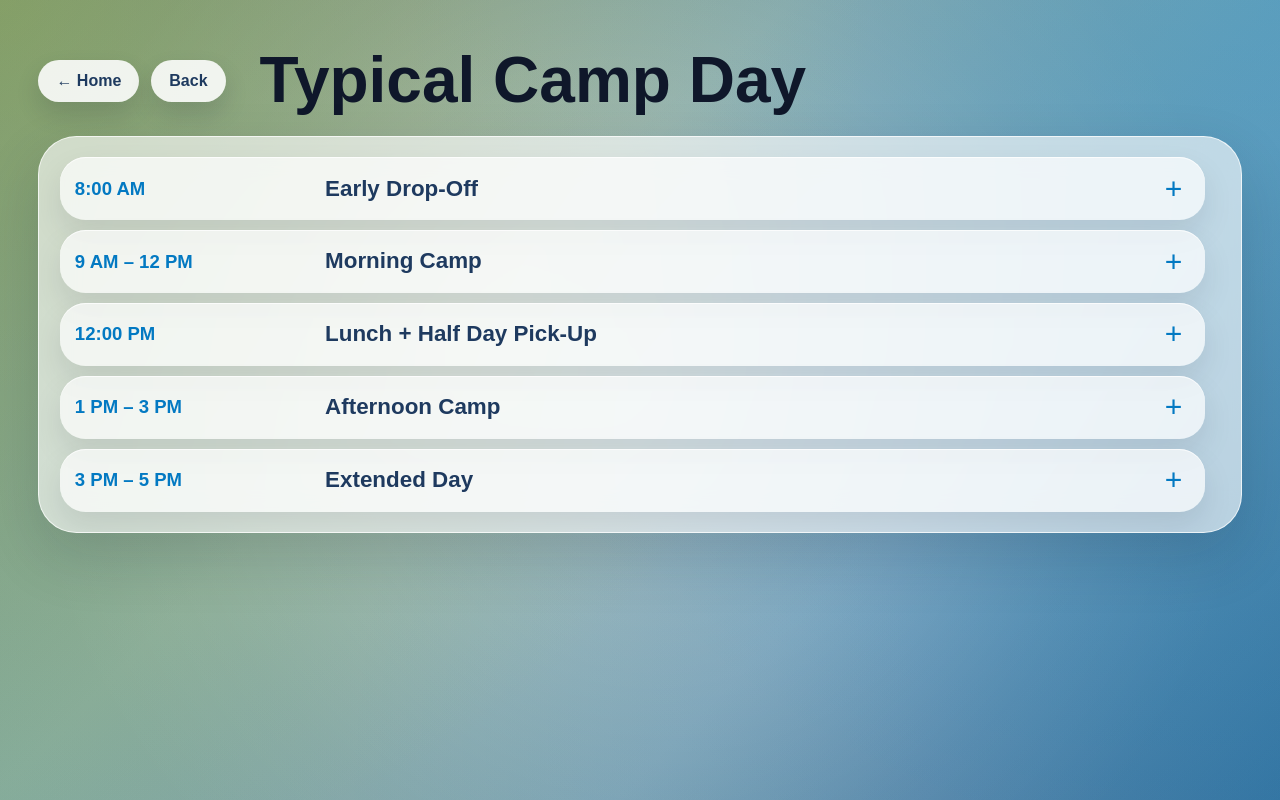
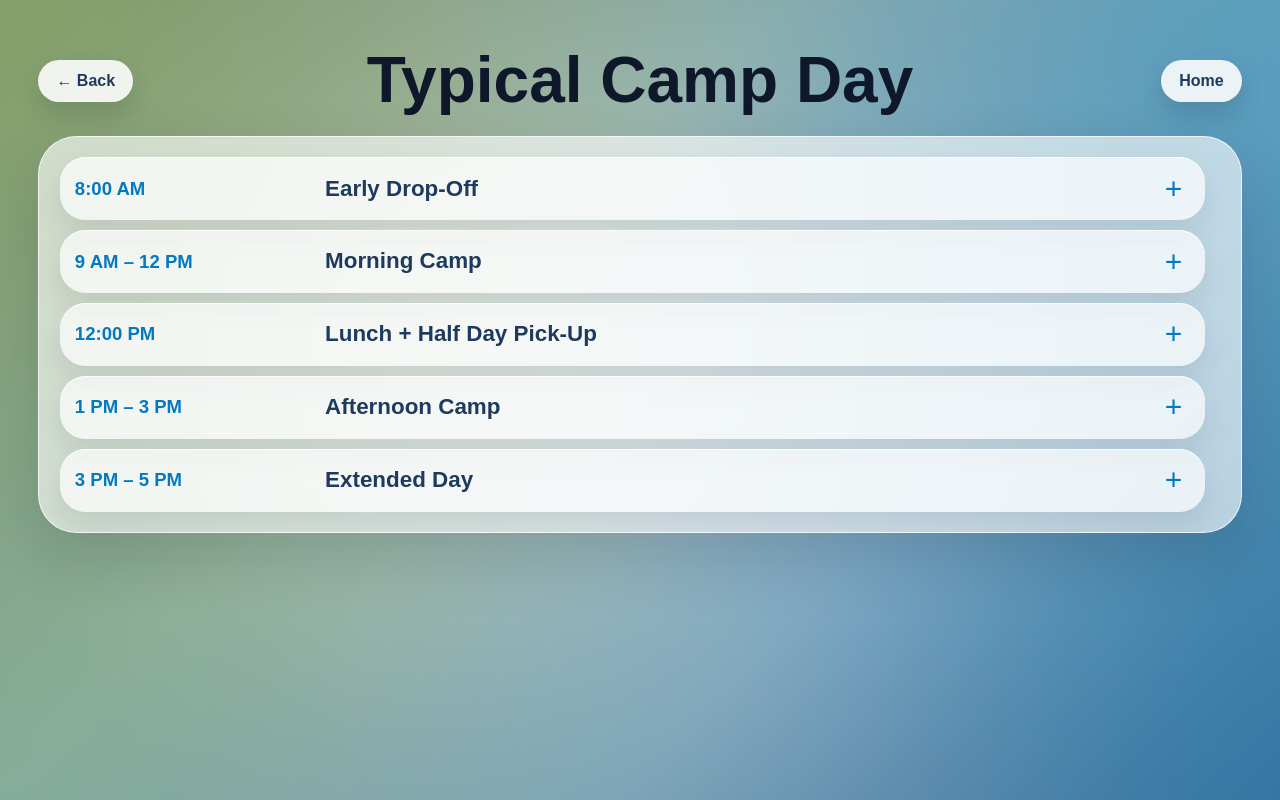
Before and after one commit to Energy-Fitness-Gym/energy-kiosk, a React (Vite) app: page /typicalday in a window 1280 px wide. Built offline with nearby package versions, Linux system fonts and the light colour scheme.

Commit message:
Updated Home and Back buttons.

```diff
--- a/src/data/campFaqs.jsx
+++ b/src/data/campFaqs.jsx
@@ -88,7 +88,7 @@ const campFaqs = [
   {
     question: "How are campers grouped and coached?",
     answer:
-      "Campers are grouped primarily by age and then by skill level. If we are not yet familiar with your child’s gymnastics experience at the time of registration, we’ll assess and place them appropriately during their first day of camp.",
+      "Campers are grouped primarily by age and then by skill level to help create a fun, safe, and encouraging environment for everyone. If we are not yet familiar with your child’s gymnastics experience at the time of registration, our coaches will observe and appropriately place them during their first day of camp. We use our progressive gymnastics syllabus to help track development, build confidence, and ensure campers are learning through fun, safe, and appropriate progressions.",
   },
   {
     question: "Do campers go outside every day? What happens if it rains?",
--- a/src/pages/FAQ.css
+++ b/src/pages/FAQ.css
@@ -38,14 +38,10 @@
 
 .faqHeader {
   flex: 0 0 var(--faq-header-space);
-  display: flex;
+  display: grid;
+  grid-template-columns: minmax(120px, 1fr) auto minmax(120px, 1fr);
   align-items: center;
   gap: clamp(18px, 3dvw, 34px);
-}
-
-.faqNav {
-  display: flex;
-  gap: 12px;
 }
 
 .faqButton {
@@ -59,10 +55,19 @@
   box-shadow: 0 12px 24px rgba(15, 23, 42, 0.14);
 }
 
+.faqBackButton {
+  justify-self: start;
+}
+
+.faqHomeButton {
+  justify-self: end;
+}
+
 .faqHeader h1 {
   font-size: clamp(2.4rem, 5dvw, 5rem);
   line-height: 0.95;
   color: #0f172a;
+  text-align: center;
 }
 
 .faqPanel {
--- a/src/pages/FAQ.jsx
+++ b/src/pages/FAQ.jsx
@@ -1,11 +1,12 @@
 import { useRef, useState } from "react";
-import { Link } from "react-router-dom";
+import { Link, useNavigate } from "react-router-dom";
 import campFaqs from "../data/campFaqs.jsx";
 import "./FAQ.css";
 
 function FAQ() {
   const [openIndex, setOpenIndex] = useState(null);
   const itemRefs = useRef([]);
+  const navigate = useNavigate();
 
   const handleToggle = (index) => {
     const nextIndex = openIndex === index ? null : index;
@@ -24,16 +25,15 @@ function FAQ() {
   return (
     <main className="faqPage">
       <header className="faqHeader">
-        <div className="faqNav">
-          <Link to="/" className="faqButton">
-            ← Home
-          </Link>
-          <Link to="/summercamp" className="faqButton">
-            Back
-          </Link>
-        </div>
+        <button className="faqButton faqBackButton" type="button" onClick={() => navigate(-1)}>
+          ← Back
+        </button>
 
         <h1>Summer Camp FAQs</h1>
+
+        <Link to="/" className="faqButton faqHomeButton">
+          Home
+        </Link>
       </header>
 
       <section
--- a/src/pages/SummerCamp.css
+++ b/src/pages/SummerCamp.css
@@ -38,7 +38,8 @@
 
 .campHeader {
   flex: 0 0 var(--camp-header-space);
-  display: flex;
+  display: grid;
+  grid-template-columns: minmax(120px, 1fr) auto minmax(120px, 1fr);
   align-items: center;
   gap: clamp(16px, 2dvw, 24px);
   margin-bottom: 0;
@@ -55,9 +56,18 @@
   box-shadow: 0 12px 24px rgba(0, 0, 0, 0.14);
 }
 
+.campBackButton {
+  justify-self: start;
+}
+
+.campHomeButton {
+  justify-self: end;
+}
+
 .campHeader h1 {
-  font-size: clamp(2rem, 4dvw, 4rem);
+  font-size: clamp(1.8rem, 3.4dvw, 3.45rem);
   line-height: 1;
+  text-align: center;
 }
 
 .campLayout {
--- a/src/pages/SummerCamp.jsx
+++ b/src/pages/SummerCamp.jsx
@@ -1,17 +1,25 @@
-import { Link } from "react-router-dom";
+import { Link, useNavigate } from "react-router-dom";
 import "./SummerCamp.css";
 
 function SummerCamp() {
+  const navigate = useNavigate();
+
   return (
     <main className="campPage">
       <header className="campHeader">
-        <Link to="/" className="homeButton">
-          ← Home
+        <button
+          className="homeButton campBackButton"
+          type="button"
+          onClick={() => navigate(-1)}
+        >
+          ← Back
+        </button>
+
+        <h1>A fun, active day your child will love!</h1>
+
+        <Link to="/" className="homeButton campHomeButton">
+          Home
         </Link>
-
-        <div>
-          <h1>A fun, active day your child will love!</h1>
-        </div>
       </header>
 
       <section className="campLayout">
@@ -39,7 +47,7 @@ function SummerCamp() {
 
           <Link to="/faq" className="infoCard infoCardLink">
             <h2>FAQs</h2>
-            <p>Answers to common parent questions about camp.</p>
+            <p>Ages, grouping requests, shy campers, and more...</p>
           </Link>
 
           <Link to="/whattobring" className="infoCard infoCardLink">
--- a/src/pages/TypicalDay.css
+++ b/src/pages/TypicalDay.css
@@ -38,14 +38,10 @@
 
 .typicalDayHeader {
   flex: 0 0 var(--typical-header-space);
-  display: flex;
+  display: grid;
+  grid-template-columns: minmax(120px, 1fr) auto minmax(120px, 1fr);
   align-items: center;
   gap: clamp(18px, 3dvw, 34px);
-}
-
-.typicalDayNav {
-  display: flex;
-  gap: 12px;
 }
 
 .typicalDayButton {
@@ -57,6 +53,14 @@
   padding: 12px 18px;
   border-radius: 999px;
   box-shadow: 0 12px 24px rgba(15, 23, 42, 0.14);
+}
+
+.typicalDayBackButton {
+  justify-self: start;
+}
+
+.typicalDayHomeButton {
+  justify-self: end;
 }
 
 .typicalDayEyebrow {
@@ -71,6 +75,7 @@
   font-size: clamp(2.4rem, 5dvw, 5rem);
   line-height: 0.95;
   color: #0f172a;
+  text-align: center;
 }
 
 .schedulePanel {
--- a/src/pages/TypicalDay.jsx
+++ b/src/pages/TypicalDay.jsx
@@ -1,11 +1,12 @@
 import { useRef, useState } from "react";
-import { Link } from "react-router-dom";
+import { Link, useNavigate } from "react-router-dom";
 import campSchedule from "../data/campSchedule";
 import "./TypicalDay.css";
 
 function TypicalDay() {
   const [openIndex, setOpenIndex] = useState(null);
   const itemRefs = useRef([]);
+  const navigate = useNavigate();
 
   const handleToggle = (index) => {
     const nextIndex = openIndex === index ? null : index;
@@ -24,18 +25,15 @@ function TypicalDay() {
   return (
     <main className="typicalDayPage">
       <header className="typicalDayHeader">
-        <div className="typicalDayNav">
-          <Link to="/" className="typicalDayButton">
-            ← Home
-          </Link>
-          <Link to="/summercamp" className="typicalDayButton">
-            Back
-          </Link>
-        </div>
+        <button className="typicalDayButton typicalDayBackButton" type="button" onClick={() => navigate(-1)}>
+          ← Back
+        </button>
 
-        <div>
-          <h1>Typical Camp Day</h1>
-        </div>
+        <h1>Typical Camp Day</h1>
+
+        <Link to="/" className="typicalDayButton typicalDayHomeButton">
+          Home
+        </Link>
       </header>
 
       <section className="schedulePanel" aria-label="Typical camp day schedule">
--- a/src/pages/WhatToBring.css
+++ b/src/pages/WhatToBring.css
@@ -38,14 +38,10 @@
 
 .whatToBringHeader {
   flex: 0 0 var(--bring-header-space);
-  display: flex;
+  display: grid;
+  grid-template-columns: minmax(120px, 1fr) auto minmax(120px, 1fr);
   align-items: center;
   gap: clamp(18px, 3dvw, 34px);
-}
-
-.whatToBringNav {
-  display: flex;
-  gap: 12px;
 }
 
 .whatToBringButton {
@@ -59,10 +55,19 @@
   box-shadow: 0 12px 24px rgba(15, 23, 42, 0.14);
 }
 
+.whatToBringBackButton {
+  justify-self: start;
+}
+
+.whatToBringHomeButton {
+  justify-self: end;
+}
+
 .whatToBringHeader h1 {
   font-size: clamp(2.4rem, 5dvw, 5rem);
   line-height: 0.95;
   color: #0f172a;
+  text-align: center;
 }
 
 .bringGrid {
--- a/src/pages/WhatToBring.jsx
+++ b/src/pages/WhatToBring.jsx
@@ -1,4 +1,4 @@
-import { Link } from "react-router-dom";
+import { Link, useNavigate } from "react-router-dom";
 import "./WhatToBring.css";
 
 const allCampersItems = [
@@ -18,19 +18,20 @@ const fullDayItems = [
 ];
 
 function WhatToBring() {
+  const navigate = useNavigate();
+
   return (
     <main className="whatToBringPage">
       <header className="whatToBringHeader">
-        <div className="whatToBringNav">
-          <Link to="/" className="whatToBringButton">
-            ← Home
-          </Link>
-          <Link to="/summercamp" className="whatToBringButton">
-            Back
-          </Link>
-        </div>
+        <button className="whatToBringButton whatToBringBackButton" type="button" onClick={() => navigate(-1)}>
+          ← Back
+        </button>
 
         <h1>What to Bring</h1>
+
+        <Link to="/" className="whatToBringButton whatToBringHomeButton">
+          Home
+        </Link>
       </header>
 
       <section className="bringGrid" aria-label="Summer camp packing lists">
```
